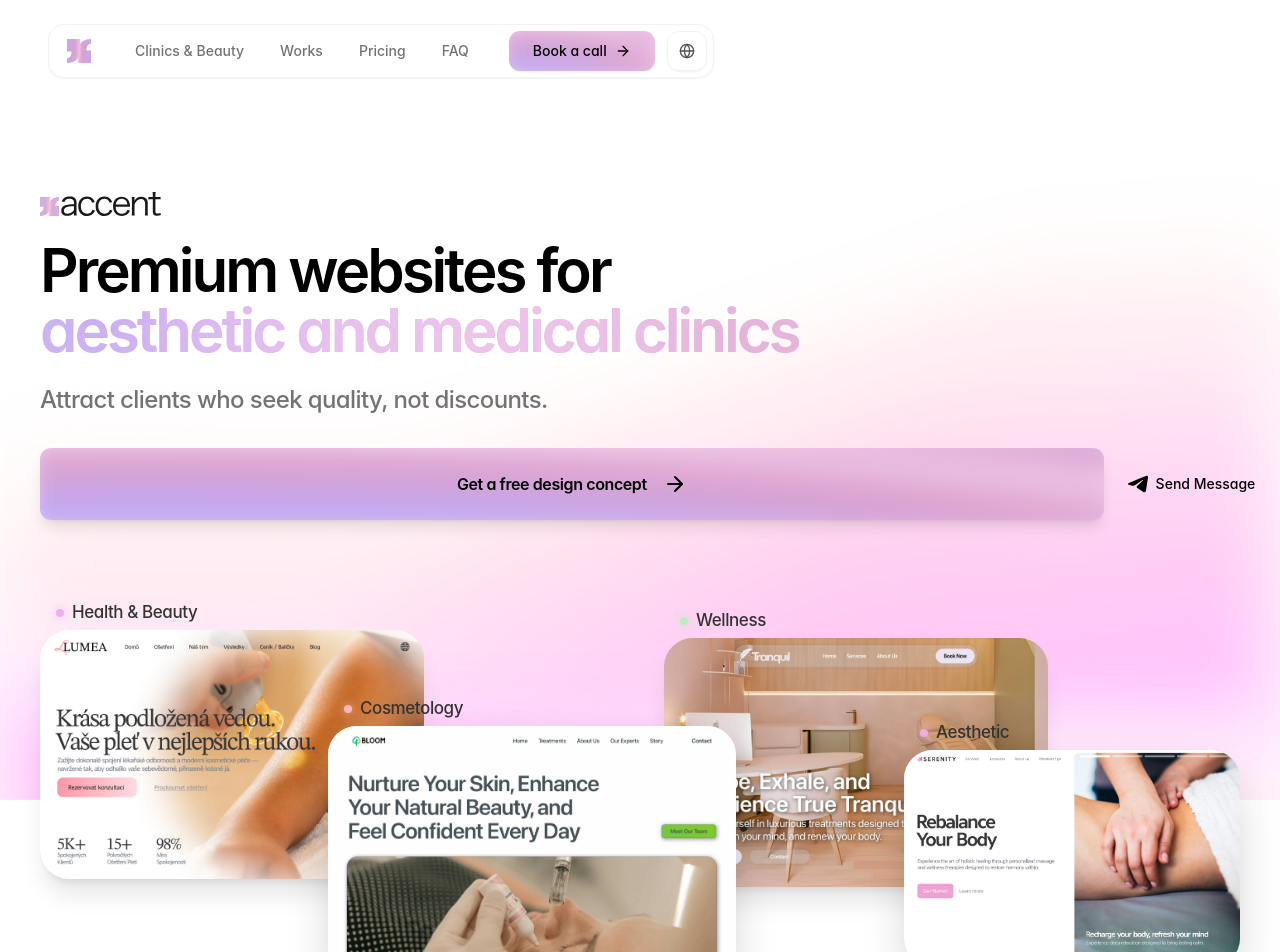
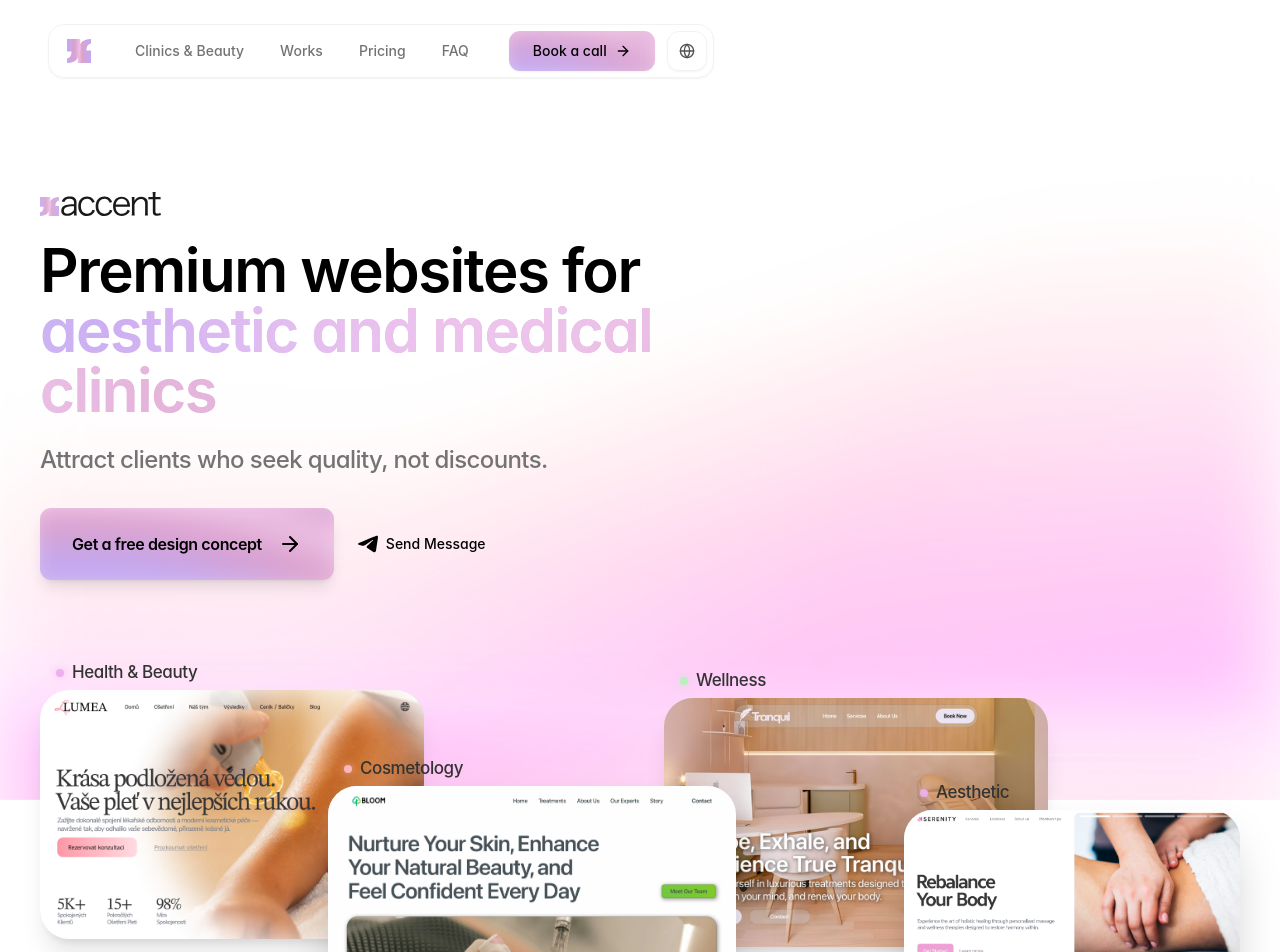
Before and after one commit to maybellineswag/ACCENT, a Next.js app: page /clinics-beauty in a window 1280 px wide. Shown: the top 952 px of the page. Built offline with nearby package versions, Linux system fonts and the light colour scheme.

Commit message:
Quick update

```diff
--- a/components/Hero.tsx
+++ b/components/Hero.tsx
@@ -76,7 +76,7 @@ function Hero({ translations, isClinics }: HeroProps) {
           </motion.div>
 
           <div className="flex gap-6 flex-col items-start max-w-4xl">
-            <h1 className="text-[34px] sm:text-5xl md:text-6xl tracking-normal sm:tracking-tighter text-left font-semibold leading-tight sm:leading-[0.95] text-black max-w-[800px]">
+            <h1 className="text-[32px] sm:text-5xl md:text-6xl tracking-tight text-left font-semibold leading-tight sm:leading-[0.95] text-black max-w-[800px]">
               {translations.hero.title1}
               <span className="text-gradient-blobs">{translations.hero.titlePremium}</span>
               <br className="hidden sm:block" />
@@ -89,9 +89,9 @@ function Hero({ translations, isClinics }: HeroProps) {
           </div>
 
           {/* Main CTA Buttons */}
-          <div className="flex flex-row items-center gap-3 sm:gap-6 mt-4 w-full">
-            <GradientButton asChild className="relative z-50 border-none shadow-lg hover:shadow-xl sm:px-8 sm:py-6 h-auto min-h-[52px] sm:min-h-0">
-              <a href="https://form.typeform.com/to/EcyerrAq" target="_blank" rel="noopener noreferrer" className="flex items-center gap-2 sm:gap-4 w-full">
+          <div className="flex flex-row items-center gap-4 sm:gap-6 mt-4 w-full sm:w-auto">
+            <GradientButton asChild className="relative z-50 border-none shadow-lg hover:shadow-xl sm:px-8 sm:py-6 h-auto min-h-[48px] sm:min-h-0 w-auto sm:w-fit">
+              <a href="https://form.typeform.com/to/EcyerrAq" target="_blank" rel="noopener noreferrer" className="flex items-center gap-2 sm:gap-4 px-4 sm:px-0">
                 <span className="font-semibold text-[13px] sm:text-base leading-tight tracking-tight text-black text-left">
                   {translations.heroCta}
                 </span>
--- a/components/NavBar.tsx
+++ b/components/NavBar.tsx
@@ -174,10 +174,10 @@ export function NavBar({ className, isClinics }: NavBarProps) {
                   initial={{ opacity: 0, y: 10 }}
                   animate={{ opacity: 1, y: 0 }}
                   exit={{ opacity: 0, y: 10 }}
-                  className="absolute top-10 right-0 pt-2 z-50 pointer-events-auto"
+                  className="absolute top-10 right-0 pt-2 z-[60] pointer-events-auto"
                 >
                   <div
-                    className="backdrop-blur-2xl bg-white/90 border border-neutral-200/50 rounded-2xl shadow-lg py-2 min-w-[140px] text-black overflow-hidden"
+                    className="backdrop-blur-2xl bg-white/60 border border-neutral-200/50 rounded-2xl shadow-lg py-2 min-w-[140px] text-black overflow-hidden"
                     style={{ backdropFilter: 'blur(20px)', WebkitBackdropFilter: 'blur(20px)' }}
                   >
                     <button onClick={() => handleLangChange('cs')} className="w-full px-4 py-2 text-sm text-left hover:bg-black/5 flex items-center gap-3 transition-colors">Čeština</button>
@@ -204,10 +204,10 @@ export function NavBar({ className, isClinics }: NavBarProps) {
                   initial={{ opacity: 0, y: 10 }}
                   animate={{ opacity: 1, y: 0 }}
                   exit={{ opacity: 0, y: 10 }}
-                  className="absolute top-10 right-0 pt-2 z-50 pointer-events-auto"
+                  className="absolute top-10 right-0 pt-2 z-[60] pointer-events-auto"
                 >
                   <div
-                    className="backdrop-blur-2xl bg-white/90 border border-neutral-200/50 rounded-2xl shadow-lg py-3 min-w-[180px] text-black overflow-hidden flex flex-col gap-1"
+                    className="backdrop-blur-2xl bg-white/60 border border-neutral-200/50 rounded-2xl shadow-lg py-3 min-w-[180px] text-black overflow-hidden flex flex-col gap-1"
                     style={{ backdropFilter: 'blur(20px)', WebkitBackdropFilter: 'blur(20px)' }}
                   >
                     {items.map((item) => (
--- a/components/WorkExamplesSection.tsx
+++ b/components/WorkExamplesSection.tsx
@@ -19,7 +19,7 @@ export function WorkExamplesSection({ industryFilter }: WorkExamplesSectionProps
             <div className="w-full pl-2 pr-4 sm:container sm:mx-auto sm:px-6">
 
                 {/* Overlapping Cards Container - removed min-w to prevent scrolling */}
-                <div className="w-full relative pb-4 pt-2 h-auto sm:h-[400px] flex flex-col gap-12 sm:block">
+                <div className="w-full relative pb-4 pt-2 h-auto sm:h-[400px] flex flex-col gap-8 sm:block">
                     {/* Cards made smaller and positions adjusted to stay within container */}
 
                     {/* 1. Health & Beauty - LUMEASTUDIO */}
```
